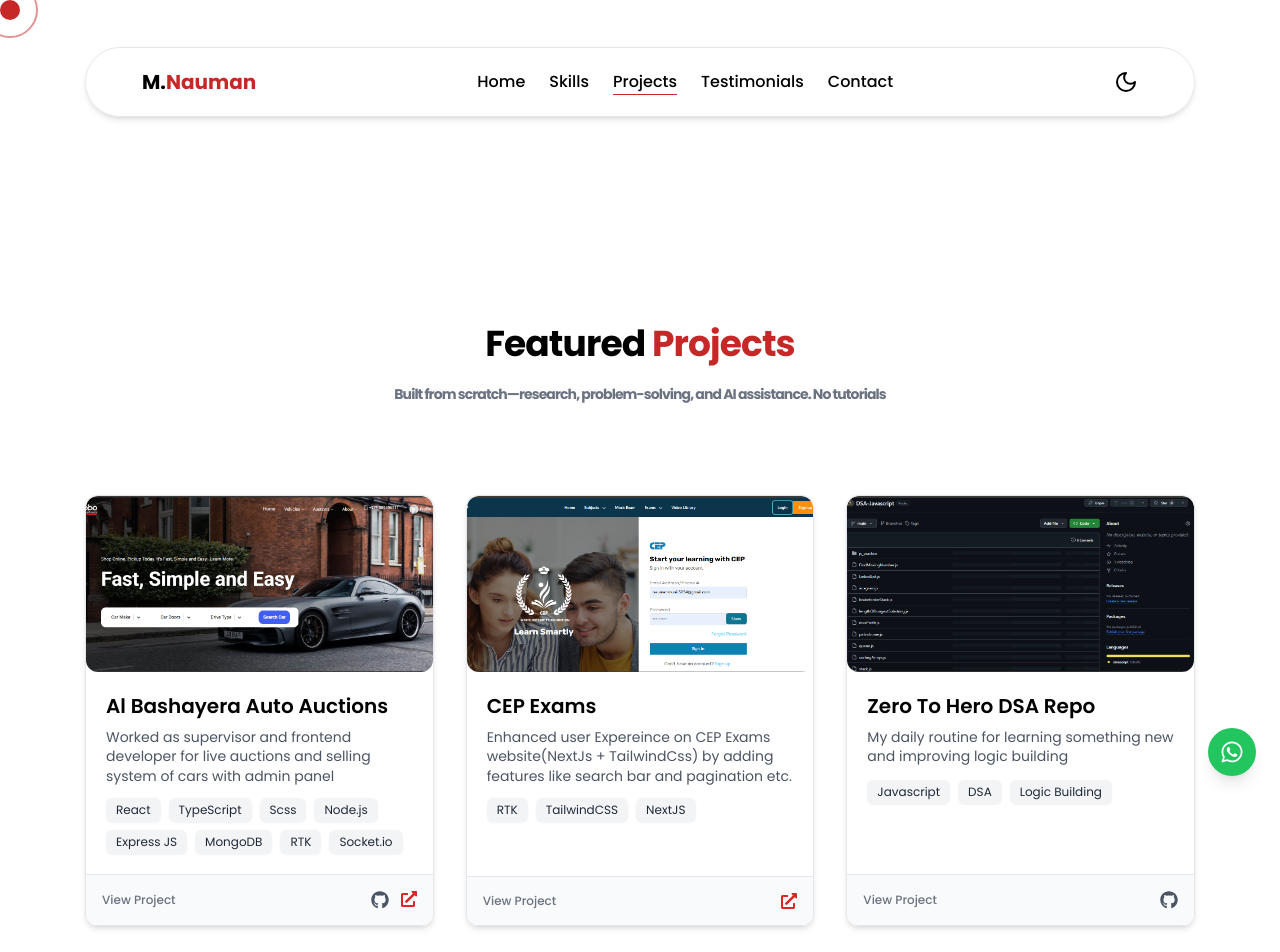
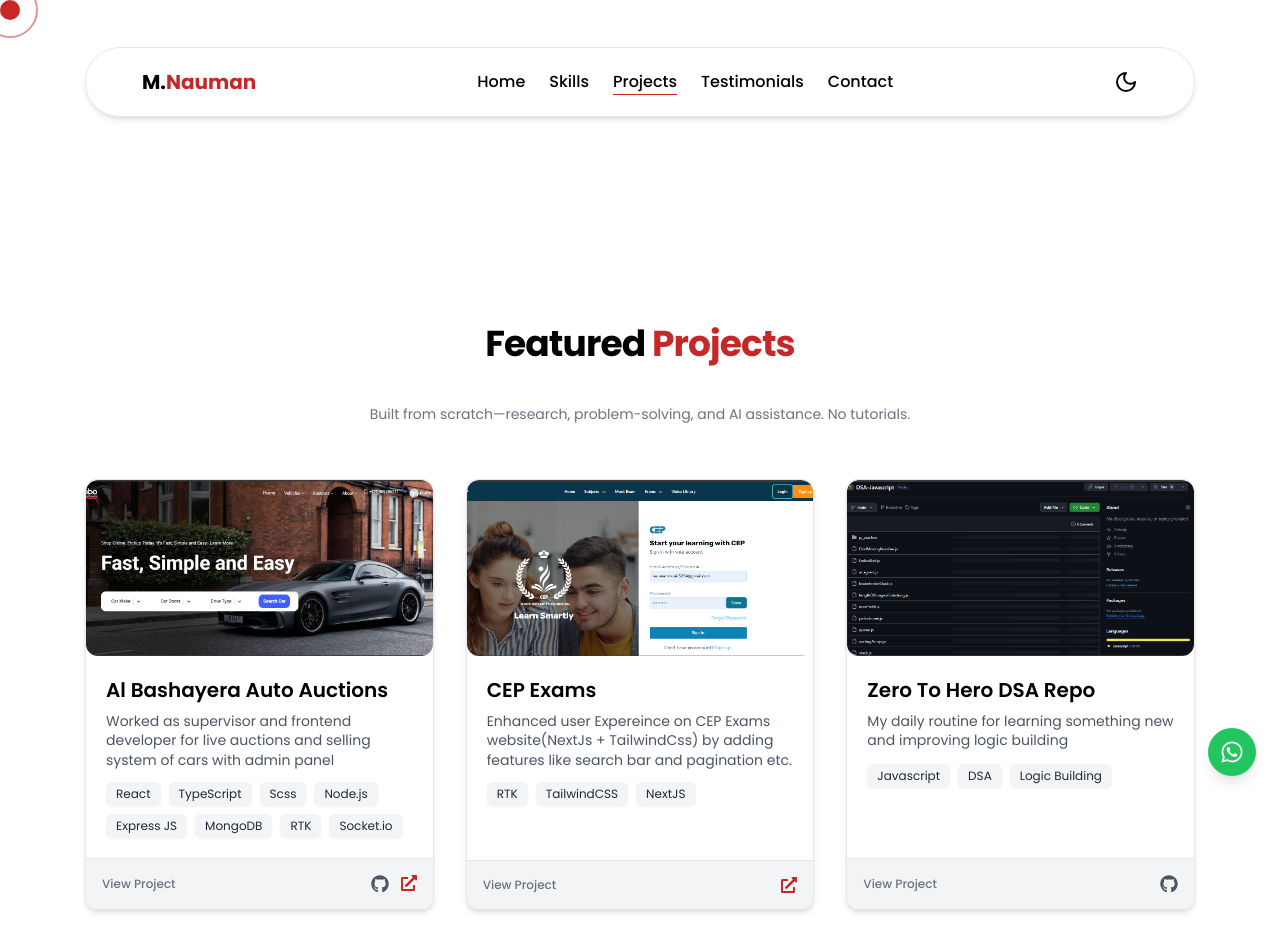
Before and after one commit to nauman331/Latest-Portfolio, a React (Vite) app: page /projects in a window 1280 px wide. Shown: the top 952 px of the page. Built offline with nearby package versions, Linux system fonts and the light colour scheme.

Commit message:
testinomials

```diff
--- a/src/screens/contact.tsx
+++ b/src/screens/contact.tsx
@@ -20,7 +20,7 @@ const Contact = () => {
         initial={{ opacity: 0, y: -50 }}
         whileInView={{ opacity: 1, y: 0 }}
         transition={{ duration: 0.9, delay: 0.2, ease: "easeOut" }}
-        className="text-4xl mt-28 font-bold text-center mb-14 text-gray-900 tracking-tight"
+        className="text-4xl mt-28 font-bold text-center mb-1 tracking-tight"
         aria-label="My Contact Info"
       >
         My <span className={theme === "dark" ? "text-[#9C27B0]" : "text-[#C62828]"}>Contacts</span>
--- a/src/screens/projects.tsx
+++ b/src/screens/projects.tsx
@@ -10,7 +10,6 @@ import { RootState } from "../store/store";
 
 const Projects = () => {
   const theme = useSelector((state: RootState) => state.theme.theme);
-
   const [visibleProjects, setVisibleProjects] = useState(3);
   const totalProjects = projects.length;
 
@@ -26,34 +25,41 @@ const Projects = () => {
       transition={{ duration: 0.6, ease: "easeInOut" }}
       viewport={{ once: false }}
     >
-     <motion.h2
+      <motion.h2
         initial={{ opacity: 0, y: -50 }}
         whileInView={{ opacity: 1, y: 0 }}
         transition={{ duration: 0.9, delay: 0.2, ease: "easeOut" }}
-        className="text-4xl mt-28 font-bold text-center mb-14 tracking-tight"
+        className="text-4xl mt-28 font-bold text-center mb-10 tracking-tight"
         aria-label="Some of my Projects"
       >
-        Featured <span className={theme === "dark" ? "text-[#9C27B0]" : "text-[#C62828]"}>Projects</span>
-        <h6 className="text-sm text-gray-500 p-5">Built from scratch—research, problem-solving, and AI assistance. No tutorials</h6>
+        Featured{" "}
+        <span className={theme === "dark" ? "text-[#9C27B0]" : "text-[#C62828]"}>
+          Projects
+        </span>
       </motion.h2>
-
+      <p className="text-sm text-gray-500 text-center mb-10">
+        Built from scratch—research, problem-solving, and AI assistance. No tutorials.
+      </p>
 
       <motion.div
-      initial={{opacity: 0, y: 50}}
-      whileInView={{opacity: 1, y: 0}}
-      transition={{ duration: 0.9, delay: 0.2, ease: "easeInOut" }}
-      className="container mx-auto grid grid-cols-1 sm:grid-cols-2 lg:grid-cols-3 gap-8">
+        initial={{ opacity: 0, y: 50 }}
+        whileInView={{ opacity: 1, y: 0 }}
+        transition={{ duration: 0.9, delay: 0.2, ease: "easeInOut" }}
+        className="container mx-auto grid grid-cols-1 sm:grid-cols-2 lg:grid-cols-3 gap-8"
+      >
         {projects.slice(0, visibleProjects).map((project, index) => (
           <motion.div
             key={index}
-            className="border border-gray-200 rounded-xl overflow-hidden shadow-md hover:shadow-lg transition-all flex flex-col"
+            className={`border rounded-xl overflow-hidden shadow-md hover:shadow-lg transition-all flex flex-col ${
+              theme === "dark" ? "border-gray-700 bg-gray-900" : "border-gray-200 bg-white"
+            }`}
           >
             <div className="relative overflow-hidden">
               <Lens zoomFactor={2.5} lensSize={110} isStatic={false}>
                 <motion.img
-                 initial={{opacity: 0, scale: 0.5}}
-                 whileInView={{opacity: 1, scale: 1}}
-                 transition={{ duration: 0.9, delay: 0.5, ease: "easeInOut" }}
+                  initial={{ opacity: 0, scale: 0.5 }}
+                  whileInView={{ opacity: 1, scale: 1 }}
+                  transition={{ duration: 0.9, delay: 0.5, ease: "easeInOut" }}
                   src={project.image}
                   alt={project.title}
                   className="w-full h-44 object-cover transition-transform duration-500 ease-in-out hover:scale-105"
@@ -64,7 +70,7 @@ const Projects = () => {
               <h3 className="text-xl font-semibold mb-2">
                 {project.title}
               </h3>
-              <p className="text-gray-600 text-sm leading-snug min-h-[40px]">
+              <p className="text-gray-600 text-sm leading-snug min-h-[40px] dark:text-gray-400">
                 {project.description}
               </p>
               <div className="flex flex-wrap gap-2 mt-3">
@@ -73,25 +79,44 @@ const Projects = () => {
                     key={i}
                     whileHover={{ scale: 1.05 }}
                     transition={{ type: "spring", stiffness: 200, damping: 10 }}
-                    className="px-2.5 py-1 text-xs bg-gray-100 text-gray-800 rounded-md shadow-sm"
+                    className={`px-2.5 py-1 text-xs rounded-md shadow-sm ${
+                      theme === "dark"
+                        ? "text-gray-100 bg-gray-800"
+                        : "bg-gray-100 text-gray-800"
+                    }`}
                   >
                     {tech}
                   </motion.span>
                 ))}
               </div>
             </div>
-            <div className="flex justify-between items-center p-4 border-t bg-gray-50">
-              <p className="text-xs text-gray-500 font-medium">View Project</p>
+            <div
+              className={`flex justify-between items-center p-4 border-t ${
+                theme === "dark"
+                  ? "text-gray-100 bg-gray-800 border-gray-700"
+                  : "bg-gray-100 text-gray-800 border-gray-200"
+              }`}
+            >
+              <p className="text-xs text-gray-500 font-medium">
+                View Project
+              </p>
               <div className="flex gap-3">
                 {project.github && (
                   <motion.a
                     href={project.github}
                     target="_blank"
                     rel="noopener noreferrer"
-                    className="text-gray-600 hover:text-gray-900 transition-colors"
+                    className="group"
                     whileHover={{ scale: 1.15 }}
                   >
-                    <FaGithub size={18} />
+                    <FaGithub
+                      size={18}
+                      className={`transition-colors ${
+                        theme === "dark"
+                          ? "text-gray-200 group-hover:text-white"
+                          : "text-gray-600 group-hover:text-black"
+                      }`}
+                    />
                   </motion.a>
                 )}
                 {project.liveDemo && (
@@ -99,10 +124,17 @@ const Projects = () => {
                     href={project.liveDemo}
                     target="_blank"
                     rel="noopener noreferrer"
-                    className="text-red-600 hover:text-red-800 transition-colors"
+                    className="group"
                     whileHover={{ scale: 1.15 }}
                   >
-                    <FaExternalLinkAlt size={16} />
+                    <FaExternalLinkAlt
+                      size={16}
+                      className={`transition-colors ${
+                        theme === "dark"
+                          ? "text-[#9C27B0] group-hover:text-white"
+                          : "text-[#C62828] group-hover:text-black"
+                      }`}
+                    />
                   </motion.a>
                 )}
               </div>
@@ -115,18 +147,24 @@ const Projects = () => {
         {visibleProjects < totalProjects ? (
           <button
             onClick={handleShowMore}
-            className="px-6 py-2 bg-[#C62828] text-white font-semibold rounded-lg shadow-md hover:bg-[#A91D1D] transition-all"
+            className={`px-6 py-2 font-semibold rounded-lg shadow-md hover:scale-110 transition-all ${
+              theme === "dark"
+                ? "bg-[#9C27B0] text-white hover:bg-purple-700"
+                : "bg-[#C62828] text-white hover:bg-red-700"
+            }`}
           >
             Show More
           </button>
         ) : (
           <a
-            href="https://github.com/your-github-profile"
+            href="https://github.com/nauman331"
             target="_blank"
             rel="noopener noreferrer"
-            className="text-[#C62828] font-semibold hover:underline flex items-center justify-center"
+            className={`font-semibold hover:underline flex items-center justify-center ${
+              theme === "dark" ? "text-[#9C27B0]" : "text-[#C62828]"
+            }`}
           >
-            View More Projects on GitHub <ArrowUpRight />
+            View More Projects on GitHub <ArrowUpRight className="ml-1" />
           </a>
         )}
       </div>
--- a/src/screens/testinomials.tsx
+++ b/src/screens/testinomials.tsx
@@ -20,23 +20,21 @@ const ReviewCard = ({
   username: string;
   body: string;
 }) => {
+  const theme = useSelector((state: RootState) => state.theme.theme);
   return (
     <figure
       className={cn(
         "relative h-full w-64 cursor-pointer overflow-hidden rounded-xl border p-4",
-        // light styles
-        "border-gray-950/[.1] bg-gray-950/[.01] hover:bg-gray-950/[.05]",
-        // dark styles
-        "dark:border-gray-50/[.1] dark:bg-gray-50/[.10] dark:hover:bg-gray-50/[.15]",
+        `${theme === "dark" ? "border-gray-50/[.1] bg-gray-50/[.01] hover:bg-gray-50/[.05]" : "border-gray-950/[.1] bg-gray-950/[.01] hover:bg-gray-950/[.05]"}`,
       )}
     >
       <div className="flex flex-row items-center gap-2">
         <img className="rounded-full" width="32" height="32" alt="" src={img} />
         <div className="flex flex-col">
-          <figcaption className="text-sm font-medium dark:text-white">
+          <figcaption className="text-sm font-medium">
             {name}
           </figcaption>
-          <p className="text-xs font-medium dark:text-white/40">{username}</p>
+          <p className="text-xs font-medium">{username}</p>
         </div>
       </div>
       <blockquote className="mt-2 text-sm">{body}</blockquote>
@@ -52,7 +50,7 @@ const Testinomials = () => {
         initial={{ opacity: 0, y: -50 }}
         whileInView={{ opacity: 1, y: 0 }}
         transition={{ duration: 0.9, delay: 0.2, ease: "easeOut" }}
-        className="text-4xl mt-28 font-bold text-center mb-14 text-gray-900 tracking-tight"
+        className="text-4xl mt-28 font-bold text-center mb-14 tracking-tight"
         aria-label="Testimonials from my Clients"
       >
         My <span className={theme === "dark" ? "text-[#9C27B0]" : "text-[#C62828]"}>Clients</span>
@@ -68,12 +66,12 @@ const Testinomials = () => {
             <div className="flex items-center">
               <NumberTicker
                 value={item.value}
-                className="whitespace-pre-wrap text-8xl font-medium tracking-tighter text-black dark:text-white"
+                className={`${theme === "dark" ? "text-white" : "text-black"} whitespace-pre-wrap text-8xl font-medium tracking-tighter`}
                 aria-label={item.label}
               />
-              <span className="text-5xl font-bold text-black dark:text-white">+</span>
+              <span className="text-5xl font-bold">+</span>
             </div>
-            <p className="text-lg font-semibold dark:text-gray-300">{item.label}</p>
+            <p className="text-lg font-semibold">{item.label}</p>
           </div>
         ))}
       </div>
```
